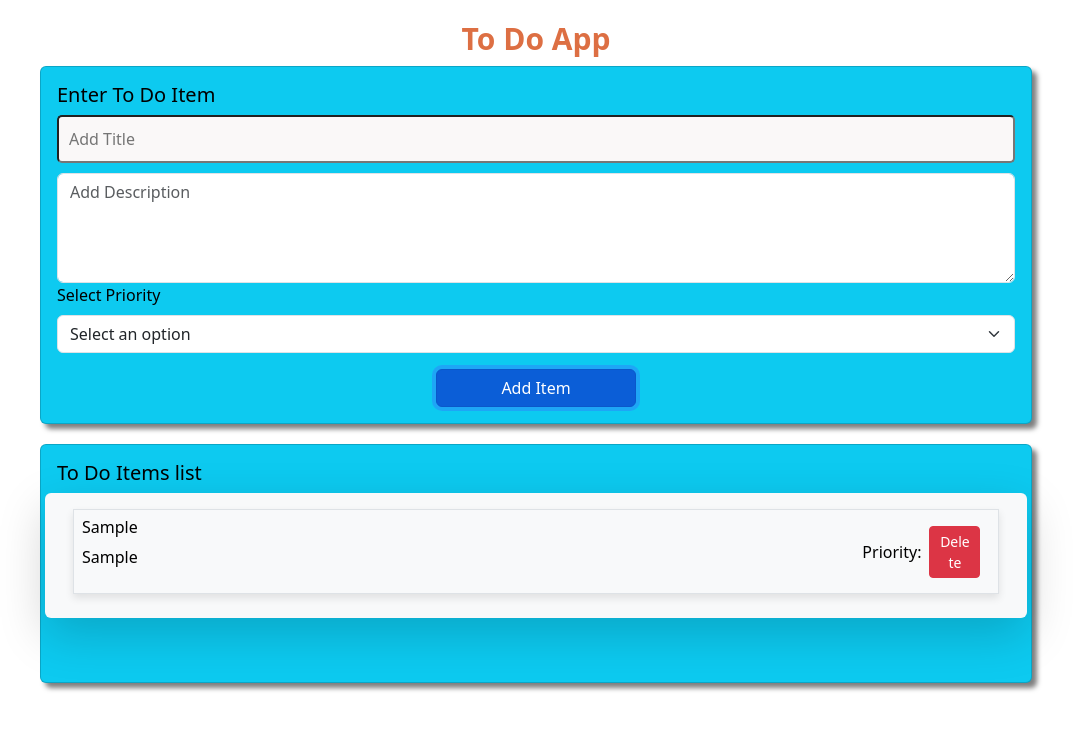
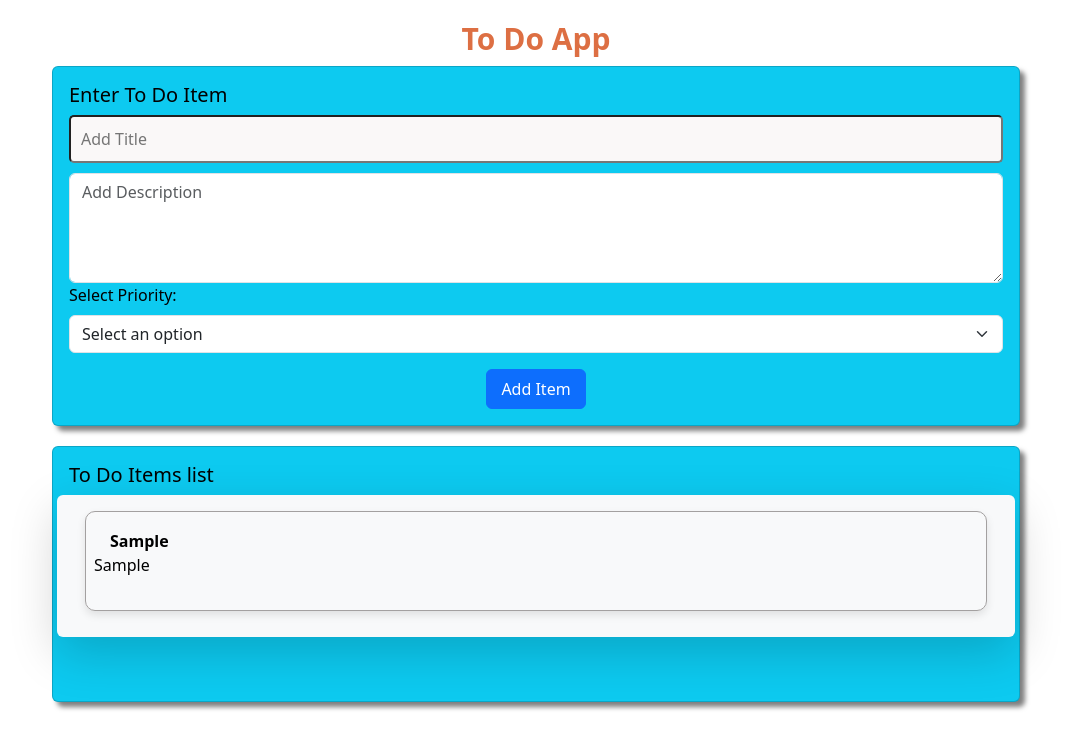
Before and after one commit to luqman-hassan123/To-Do-App, a React (Vite) app: page / in a window 1280 px wide. Both pictures are taken after typing "Sample", "Sample" into the empty fields and a click on the button "Add Item". Shown: the top 748 px of the page, without its empty margins (104-1177 px from the left). Built offline with nearby package versions, Linux system fonts and the light colour scheme.

Commit message:
make hover buttons and modal component

```diff
--- a/index.html
+++ b/index.html
@@ -4,10 +4,16 @@
     <meta charset="UTF-8" />
     <link rel="icon" type="image/svg+xml" href="/vite.svg" />
     <meta name="viewport" content="width=device-width, initial-scale=1.0" />
-    <link
+    <!-- <link
       rel="stylesheet"
       href="https://stackpath.bootstrapcdn.com/bootstrap/5.1.3/css/bootstrap.min.css"
-    />
+    /> -->
+
+    <link
+  rel="stylesheet"
+  href="https://cdn.jsdelivr.net/npm/bootstrap@5.3.0-alpha1/dist/css/bootstrap.min.css"
+/>
+
 
     <title>To Do List</title>
   </head>
--- a/package.json
+++ b/package.json
@@ -14,7 +14,8 @@
     "bootstrap": "^5.3.3",
     "react": "^18.3.1",
     "react-bootstrap": "^2.10.5",
-    "react-dom": "^18.3.1"
+    "react-dom": "^18.3.1",
+    "react-icons": "^5.3.0"
   },
   "devDependencies": {
     "@eslint/js": "^9.11.1",
--- a/src/App.css
+++ b/src/App.css
@@ -30,7 +30,7 @@
   margin-bottom: 10px; /* Space between cards */
   background-color: rgb(25, 29, 29) !important; /* Light coral */
   padding: 1rem; /* Inner spacing for card content */
-  border-radius: 5px; /* Optional: rounding card corners */
+  border-radius: 5px ;  /* Optional: rounding card corners */
   box-shadow:0 4px 10px rgba(0, 0, 0, 1) ;
   margin: 10px 10px 10px 10px;
 
@@ -52,7 +52,8 @@
 }
 
 .addItem {
-  width: 25% !important; /* Set the desired width */
+  width: 25px !important; /* Set the desired width */
+  height: 40px !important;
   min-width: 100px; /* Minimum width for smaller screens */
   max-width: 200px; /* Maximum width */
   margin: 0 auto; /* Center the button */
@@ -66,9 +67,70 @@
 }
 
 
+.to-do-item {
+  position: relative;
+  overflow: hidden;
+  height: 100px;
+  display: flex; /* Use flexbox to align content */
+  justify-content: space-between; /* Space between content */
+  align-items: center; /* Center items vertically */
+  display: flex !important;
+  border: 1px solid rgb(163, 160, 160) !important;
+  border-radius: 10px;
+  margin-bottom: 10px;
+}
+
+.to-do-item-options {
+  position: absolute;
+  right: 0; /* Keep it aligned to the right */
+  opacity: 0; /* Start hidden */
+  transition: opacity 0.5s ease, right 0.5s ease; /* Smooth transitions */
+  z-index: 1; /* Ensure it appears above other elements */
+  display: flex;
+  flex-direction: column;
+  align-items: flex-end;
+  gap: 2px;
+}
+
+.to-do-item-options.show {
+  opacity: 1; /* Show the options */
+  right: 2px; /* Slightly offset from the right */
+}
+
+/* Style for badge on the right */
+.badge {
+  cursor: pointer;
+  border: 1px solid rebeccapurple;
+  color: black !important;
+  background: rgb(228, 243, 22);
+  padding: 2%;
+  position: relative;
+  float: right; /* Positions it to the right */
+  margin-left: auto;
+  z-index: 1; /* Base z-index to keep it above content */
+  transition: opacity 0.5s ease;
+
+}
+
+/* Hide the badge under buttons on hover */
+.badge:hover {
+  opacity: 0 !important;
+  visibility: hidden !important;
+  z-index: -1; /* Pushes it below buttons when hovered */
+}
+
+/* when hover on item priority badge will hide */
+.to-do-item:hover .badge {
+  opacity: 0;
+  visibility: hidden;
+  z-index: -1; /* Ensures the badge goes below other elements */
+}
+
+
 
 .btn{
-  width: 40%;
+  width: 60px;
+  height: 30px;
   text-align: center;
   justify-content: center;
   align-items: center;
@@ -109,6 +171,39 @@
 
 
 
+/* App.css */
+
+.modal-overlay {
+  position: fixed;
+  border-radius: 5px;
+  color: rgb(14, 4, 4);
+  top: 10%; /* Position it slightly down to avoid full-screen overlay */
+  left: 10%; /* Position it slightly from the left to create space */
+  width: 80%; /* Allowing visible space on either side */
+  height: 40%; /* Allowing visible space at the top and bottom */
+  background: rgb(119, 117, 117); /* Nearly opaque for less transparency */
+  display: flex;
+  align-items: center;
+  justify-content: center;
+  z-index: 1;
+  border: 1px solid black !important;
+}
+
+.modal-content {
+  background: rgb(68, 57, 57);
+  padding: 20px;
+  border-radius: 8px;
+  width: 300px;
+  max-width: 80%;
+  box-shadow: 0 4px 8px rgba(0, 0, 0, 0.2);
+}
+
+
+
+
+
+
+
 /* Media Queries for Responsiveness */
 @media (max-width: 1280px) {
   #root {
--- a/src/App.jsx
+++ b/src/App.jsx
@@ -1,6 +1,6 @@
 import "./App.css";
 import "bootstrap/dist/css/bootstrap.min.css";
-import Buttons from "./assets/components/Buttons";
+import Button from "./assets/components/Buttons";
 import Card from "./assets/components/Card";
 import Input from "./assets/components/Input";
 import Modal from "./assets/components/Modal";
@@ -16,6 +16,9 @@ function App() {
   const [priority, setPriority] = useState("");
   const [description, setDescription] = useState("");
   const [todoItems, setToDoItems] = useState([]);
+  const [isModalOpen , setIsModalOpen] = useState(false);
+  const [selectedItem, setSelectedItem] = useState({title: '', description: '', priority: ''})
+
 
   const handleDropDown = (event) => {
     setPriority(event.target.value);
@@ -36,9 +39,31 @@ function App() {
     setToDoItems(updatedItems);
   };
 
+  const handleUpdateItem = (index) => {
+    const updatedItems = todoItems.map((item, i) =>
+      i === index ? { ...item, priority: 'Updated Priority' } : item
+    );
+    setToDoItems(updatedItems);
+  };
+
+
+  const handleInfoItem = (item) => {
+    setSelectedItem(item);
+    setIsModalOpen(true);
+  }
+
+  //const closeModal = () => setIsModalOpen(false)
+
+  const closeModal = () => {
+    setIsModalOpen(false);
+    setShowModel(false)
+  };
+
+
+
   return (
     // main container
-    <div className="container-f">
+    <div className="container-fluid">
       {/* first heading  */}
       <Header className="main-header" title="To Do App" />
 
@@ -52,25 +77,27 @@ function App() {
           onChange={(e) => setTitle(e.target.value)}
         />
          <TextArea
-          className
+          className ="text-area-field "
           value={description}
           onChange={(e) => setDescription(e.target.value)}
           placeholder="Add Description" // Optional placeholder
         />
 
         <Dropdown
-          title=" Select Priority"
+          title=" Select Priority:"
           options={["High", "Medium", "Low"]}
           onChange={handleDropDown}
           selectedValue={priority}
         />
 
-        <Buttons
+        <Button
           className="addItem btn btn-primary"
           title="Add Item"
           onButtonClick={handleAddItem}
         />
       </Card>
+
+
 
       <Card className="card text-bg-info p-3">
         <h5 className="card-title"> To Do Items list</h5>
@@ -79,9 +106,20 @@ function App() {
             className="item"
             items={todoItems}
             onDeleteItem={handleDeleteItem}
+            onUpdateItem={handleUpdateItem}
+            onInfo={handleInfoItem}
           ></ToDoContent>
         </div>
       </Card>
+
+      {isModalOpen && (
+        <Modal
+          title={selectedItem.title}
+          description={selectedItem.description}
+          priority={selectedItem.priority}
+          onClose = {closeModal}
+         />
+      )}
     </div>
   );
 }
--- a/src/assets/components/Buttons.jsx
+++ b/src/assets/components/Buttons.jsx
@@ -1,17 +1,17 @@
 import React from "react";
 
-const Buttons = ({ title, className, onButtonClick }) => {
+const Button = ({ title, className, onButtonClick }) => {
   return (
-    <div className="className">
+
         <button
         className={className}
         title={title}
         onClick={() => onButtonClick()} > {title}
       </button>
-    </div>
+
 
 
   );
 };
 
-export default Buttons;
+export default Button;
--- a/src/assets/components/Modal.jsx
+++ b/src/assets/components/Modal.jsx
@@ -1,11 +1,18 @@
-import React from 'react'
+// Modal.jsx
+import React from 'react';
 
-const Modal = () => {
+const Modal = ({ title, description, priority, onClose }) => {
   return (
-    <div>
-      modal component
+    <div className="modal-overlay">
+      <div className="modal-content">
+        <h2>Item Details</h2>
+        <p><strong>Title:</strong> {title}</p>
+        <p><strong>Description:</strong> {description}</p>
+        <p><strong>Priority:</strong> {priority}</p>
+        <button onClick={onClose}>Close</button>
+      </div>
     </div>
-  )
-}
+  );
+};
 
-export default Modal
+export default Modal;
--- a/src/assets/components/TextArea.jsx
+++ b/src/assets/components/TextArea.jsx
@@ -2,7 +2,7 @@ import React from 'react';
 
 const TextArea = ({ value, onChange, placeholder }) => {
   return (
-    <div>
+
       <textarea
         value={value}
         onChange={onChange}
@@ -10,7 +10,6 @@ const TextArea = ({ value, onChange, placeholder }) => {
         rows={4} // Set the number of rows for the textarea
         className="form-control" // Use Bootstrap class for styling
       />
-    </div>
   );
 };
 
--- a/src/assets/components/ToDoContent.jsx
+++ b/src/assets/components/ToDoContent.jsx
@@ -1,7 +1,7 @@
 // ToDoContent.jsx
 import ToDoItem from './ToDoItem'; // Import the ToDoItem component
 
-const ToDoContent = ({ items , onDeleteItem}) => {
+const ToDoContent = ({ items , onDeleteItem , onUpdateItem, onInfo}) => {
   return (
     <div className="to-do-content">
       {items.length > 0 ? (
@@ -12,6 +12,8 @@ const ToDoContent = ({ items , onDeleteItem}) => {
             description={item.description}
             priority={item.priority}
             onDelete = {() => onDeleteItem(index)}
+            onUpdate = {() => onUpdateItem(index)}
+            onInfo={() => onInfo (item)}
             />
         ))
       ) : (
--- a/src/assets/components/ToDoItem.jsx
+++ b/src/assets/components/ToDoItem.jsx
@@ -1,15 +1,29 @@
-import React from 'react';
+import React, { useState } from 'react';
+// import './ToDoItem.css'; // Ensure you have this CSS file for styles
 
-const ToDoItem = ({ title, description, priority, onDelete }) => {
+const ToDoItem = ({ title, description, priority, onDelete, onUpdate, onInfo }) => {
+  const [isHovered, setIsHovered] = useState(false);
+
   return (
-    <div className="d-flex justify-content-between align-items-center to-do-item border p-2 mb-2">
-      <div>
-        <h6>{title}</h6>
+    <div
+      className="to-do-item d-flex align-items-center justify-content-between p-2"
+      onMouseEnter={() => setIsHovered(true)}
+      onMouseLeave={() => setIsHovered(false)}
+    >
+      <div className="to-do-item-content flex-grow-1">
+        <span className={`badge ${priority.toLowerCase()}`}>{priority}</span>
+        <strong className="ms-3">{title}</strong>
         <p>{description}</p>
       </div>
-      <div className="d-flex align-items-center">
-        <span className="me-2">Priority: {priority}</span>
-        <button className="btn btn-danger btn-sm" onClick={onDelete}>
+
+      <div className= {` to-do-item-options ${isHovered ? 'show' : ''}`}>
+      <button className="btn btn-info btn-sm mx-1" onClick ={() => onInfo ({title, description, priority}) }title="Info">
+          Info
+        </button>
+        <button className="btn btn-warning btn-sm mx-1" onClick={onUpdate} title="Edit">
+          Edit
+        </button>
+        <button className="btn btn-danger btn-sm mx-1" onClick={onDelete} title="Delete">
           Delete
         </button>
       </div>
```
Also changed, not shown: 1 other file (tests, documents, lock files or other folders).
